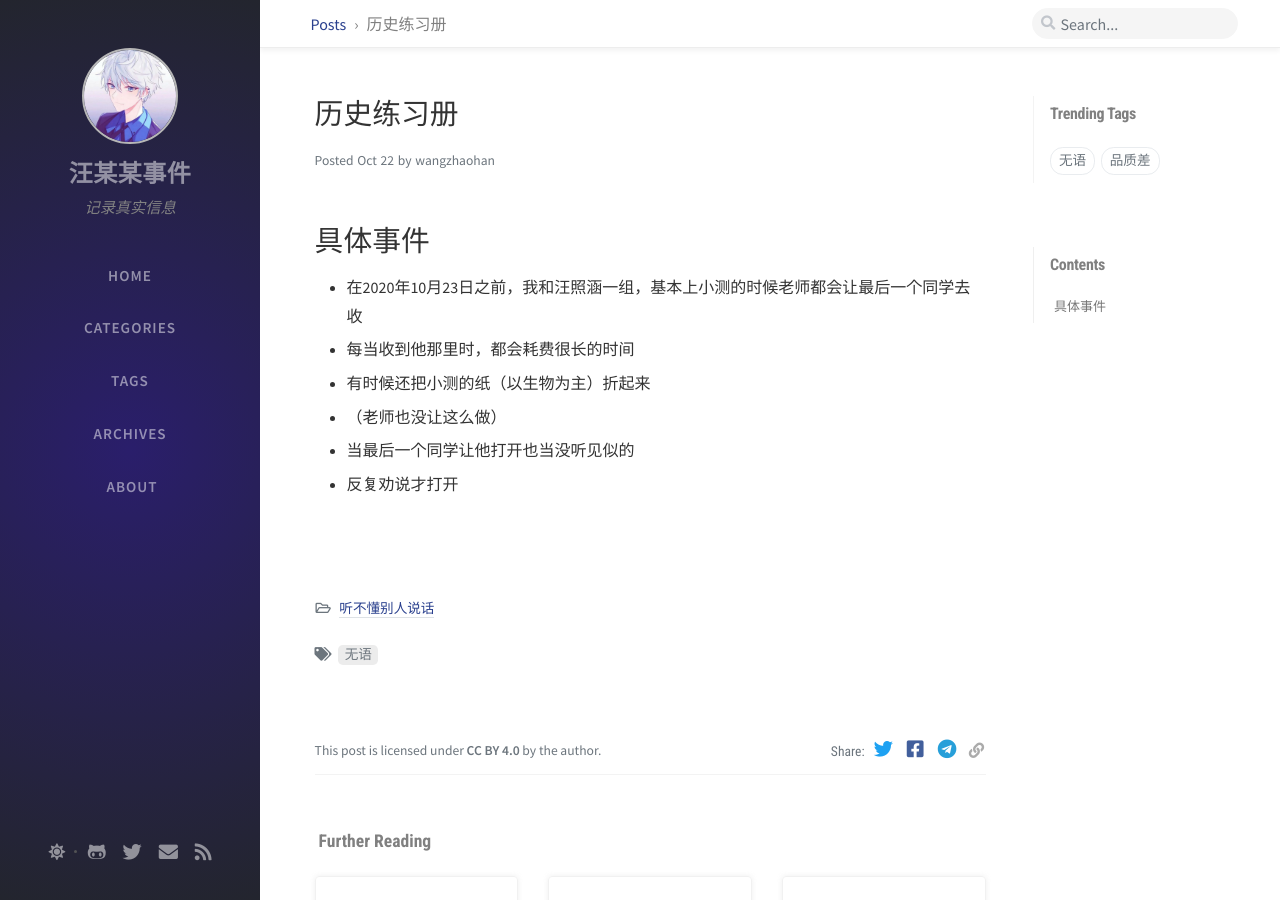
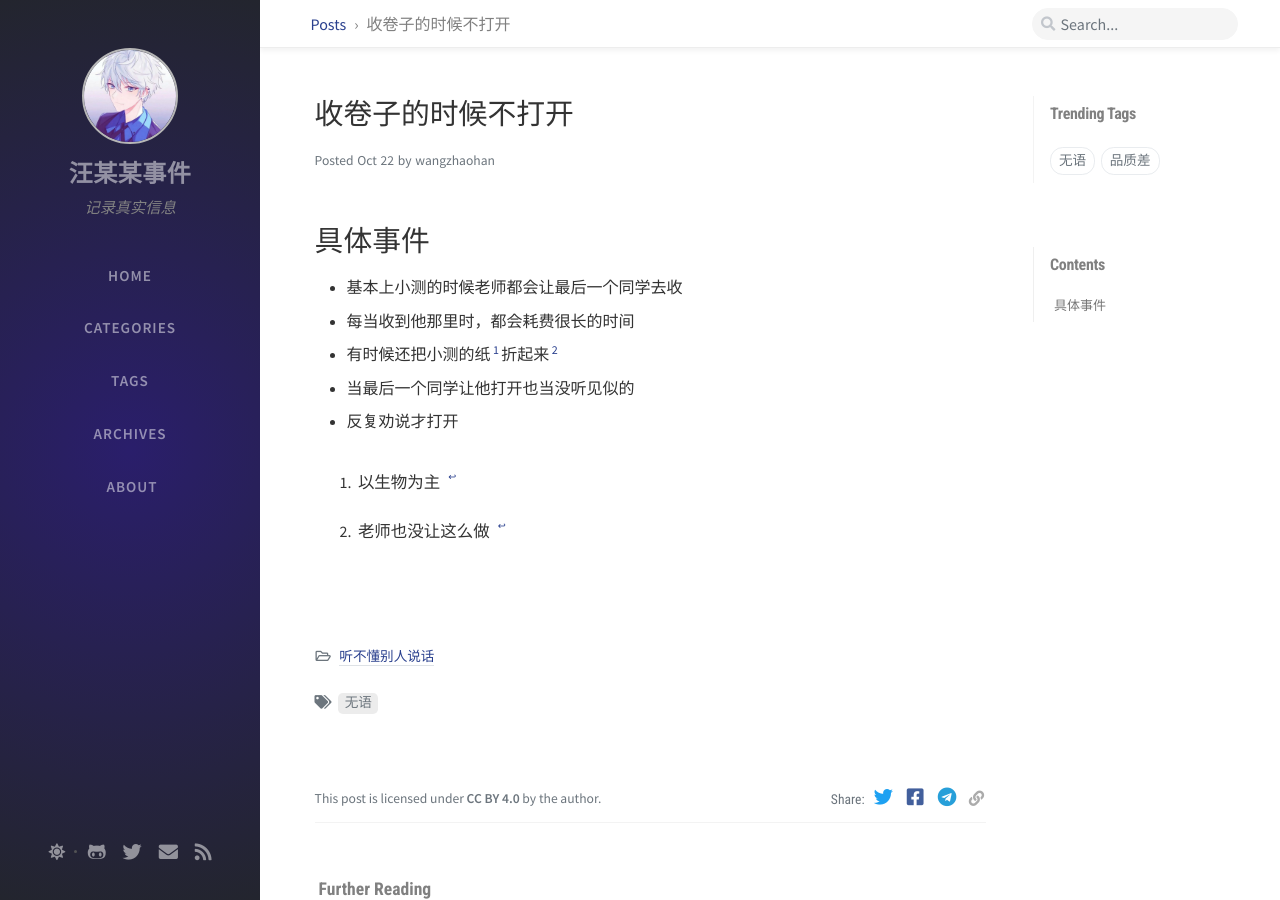
Before and after one commit to wangzhaohansj/wangzhaohansj.github.io, a Jekyll site: the page built from _posts/听不懂别人说话/2020-10-23-收卷子的时候不打开.md, in a window 1280 px wide and 900 px high. Built offline with Jekyll 4.4.1, drawn with Linux system fonts in a browser that asks for light colours; nearby versions of some CDN libraries; comment, search, counter and statistics services are not loaded.

Commit message:
更新该文章
Co-Authored-By: null <twsssss@users.noreply.github.com>

```diff
--- a/_posts/听不懂别人说话/2020-10-23-收卷子的时候不打开.md
+++ b/_posts/听不懂别人说话/2020-10-23-收卷子的时候不打开.md
@@ -1,14 +1,17 @@
 ---
-title: "历史练习册"
+title: "收卷子的时候不打开"
 date: 2020-10-23
 tags: "无语"
 category: "听不懂别人说话"
 ---
 
 # 具体事件
-* 在2020年10月23日之前，我和汪照涵一组，基本上小测的时候老师都会让最后一个同学去收
+* 基本上小测的时候老师都会让最后一个同学去收
 * 每当收到他那里时，都会耗费很长的时间
-* 有时候还把小测的纸（以生物为主）折起来
-* （老师也没让这么做）
+* 有时候还把小测的纸[^1]折起来[^2]
 * 当最后一个同学让他打开也当没听见似的
 * 反复劝说才打开
+
+
+[^1]:以生物为主
+[^2]:老师也没让这么做
```
